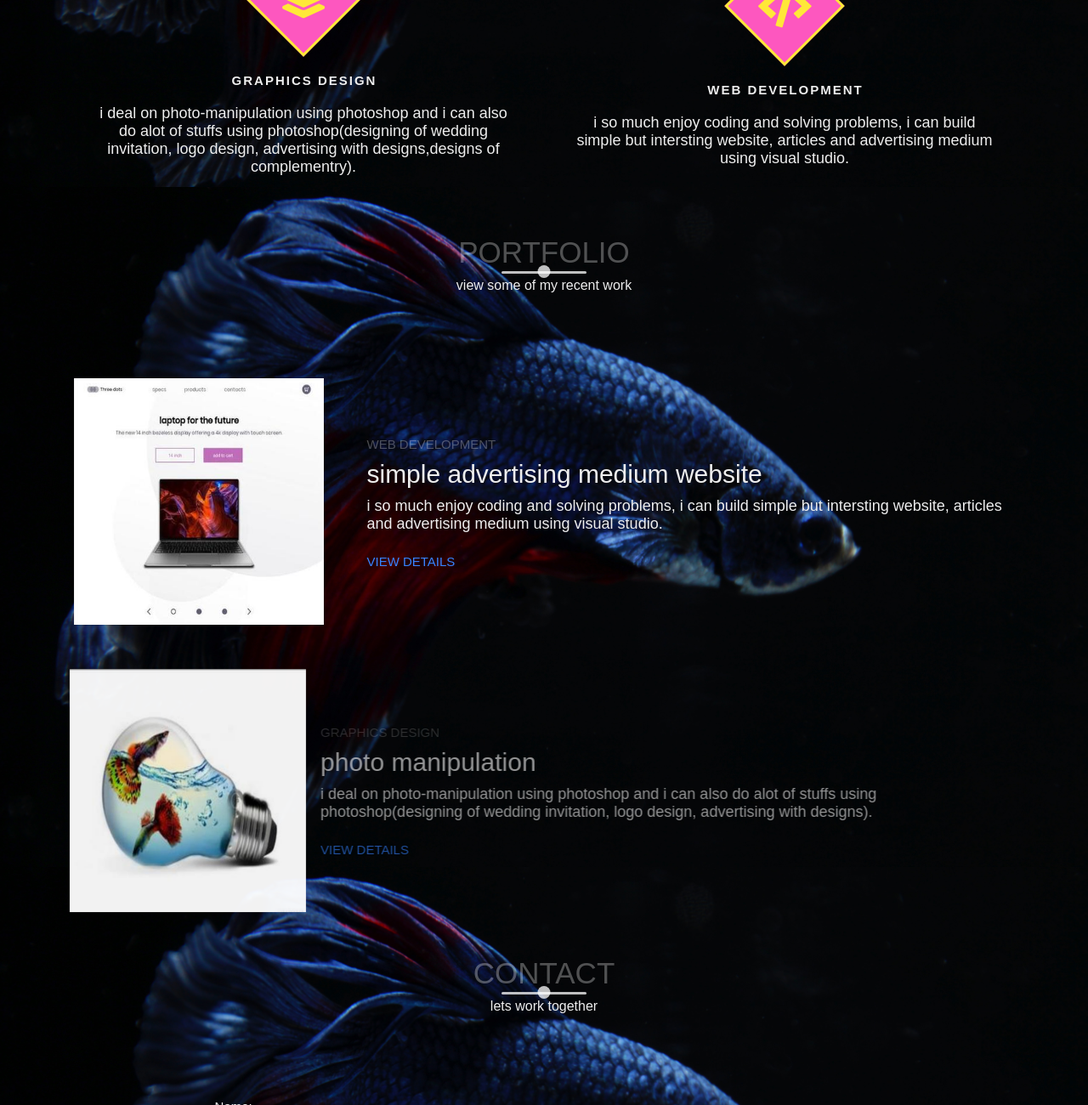
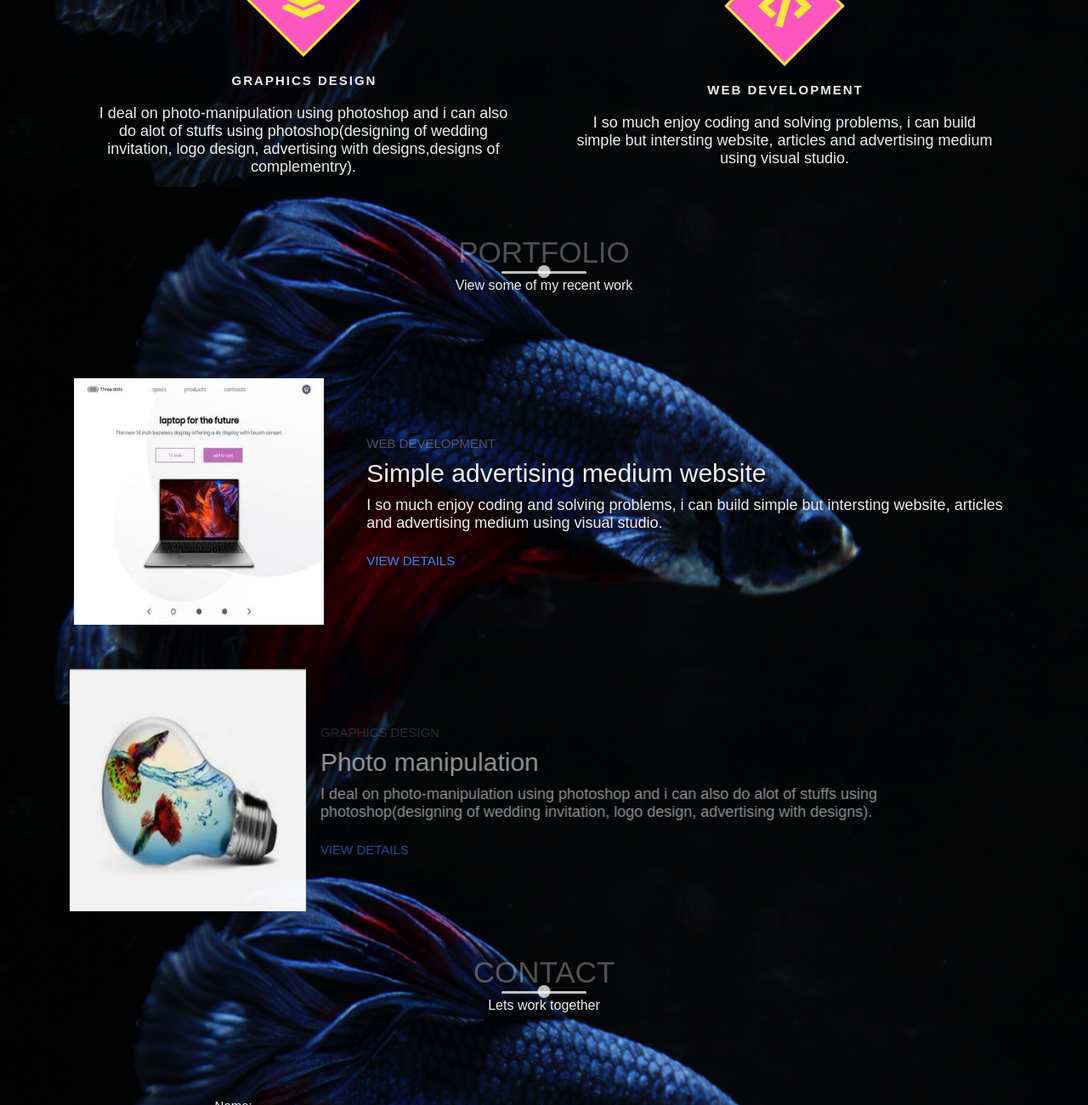
Before and after one commit to EnebeliEmmanuel/portfolio-website, a plain HTML site: page index.html in a window 1280 px wide. Shown: the part 1380-2680 px from the top of the page at 85% size. Drawn offline with nearby package versions, Linux system fonts and the light colour scheme; a web font is replaced by a local one.

Commit message:
update website

```diff
--- a/index.html
+++ b/index.html
@@ -85,8 +85,8 @@
          <section class="services" id="services">
              <div class="container">
                  <div class="section-headng">
-                      <h1>services</h1>
-                      <h6>what i can do for you</h6>
+                      <h1>Services</h1>
+                      <h6>What i can do for you</h6>
                     </div>
                     <div class="my-skills">
                       <div class="skill"  data-aos="fade-in" data-aos-delay="300">
@@ -95,7 +95,7 @@
                         </div>
                         <h1> Graphics design</h1>
                         <p class="focus">
-                         i deal on photo-manipulation using photoshop and i can also do alot of stuffs using photoshop(designing of wedding invitation, logo design, advertising with designs,designs of complementry).
+                         I deal on photo-manipulation using photoshop and i can also do alot of stuffs using photoshop(designing of wedding invitation, logo design, advertising with designs,designs of complementry).
                         </p>
                     </div>
                       <div class="skill"  data-aos="fade-in" data-aos-delay="600">
@@ -104,7 +104,7 @@
                         </div>
                         <h1>web development</h1>
                         <p class="think">
-                         i so much enjoy coding and solving problems, i can build simple but intersting website, articles and advertising medium using visual studio.
+                         I so much enjoy coding and solving problems, i can build simple but intersting website, articles and advertising medium using visual studio.
                         </p>
                     </div>
                   </div>
@@ -115,17 +115,17 @@
                 <div class="container">
                     <div class="section-headng">
                         <h1>Portfolio</h1>
-                        <h6>view some of my recent work</h6>
+                        <h6>View some of my recent work</h6>
                     </div>
                     <div class="portfolio-item">
                       <div class="portfolio-img has-margin-right" data-aos="fade-right" data-aos-delay="300" >
                           <img src="img9.jpg" alt="simple website" width="" height="">
                       </div>
                       <div class="portfolio-desription"  data-aos="fade-left" data-aos-delay="600">
-                        <h6>web development</h6>
-                        <h1>simple advertising medium website</h1>
+                        <h6>Web development</h6>
+                        <h1>Simple advertising medium website</h1>
                         <p>
-                          i so much enjoy coding and solving problems, i can build simple but intersting website, articles and advertising medium using visual studio.
+                          I so much enjoy coding and solving problems, i can build simple but intersting website, articles and advertising medium using visual studio.
                         </p>
                         </p>
                         <a href="#" class="cta">View Details</a>
@@ -137,9 +137,9 @@
                       </div>
                       <div class="portfolio-desription has-margin-right"  data-aos="fade-right" data-aos-delay="1800">
                         <h6>Graphics design</h6>
-                        <h1>photo manipulation</h1>
+                        <h1>Photo manipulation</h1>
                         <p>
-                          i deal on photo-manipulation using photoshop and i can also do alot of stuffs using photoshop(designing of wedding invitation, logo design, advertising with designs).
+                          I deal on photo-manipulation using photoshop and i can also do alot of stuffs using photoshop(designing of wedding invitation, logo design, advertising with designs).
                         </p>
                         <a href="#" class="cta">View Details</a>
                       </div>
@@ -150,8 +150,8 @@
             <section class="contact" id="contact">
                <div class="container">
                    <div class="section-headng">
-                       <h1>contact</h1>
-                       <h6>lets work together</h6>
+                       <h1>Contact</h1>
+                       <h6>Lets work together</h6>
                    </div>
                    <form action=""  data-aos="fade-up" data-aos-delay="300">
                      <label for="name">Name:</label>
```
